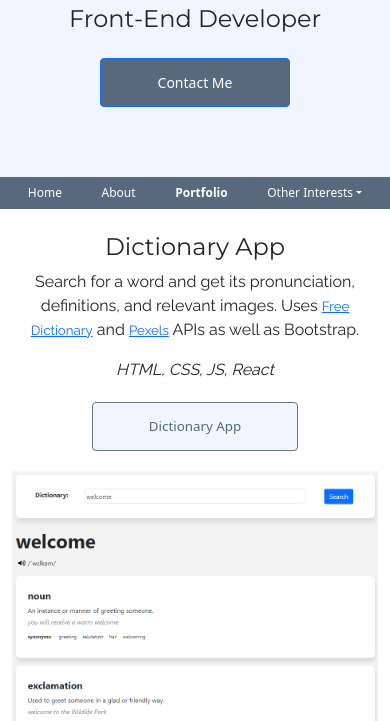
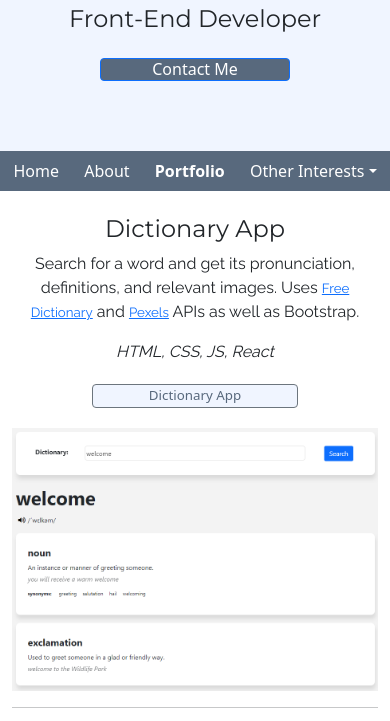
Before and after one commit to bonnie-gaggle/portfolio-bh, a plain HTML site: page portfolio.html in a window 390 px wide. Shown: the part 96-817 px from the top of the page. Drawn offline with nearby package versions, Linux system fonts and the light colour scheme.

Commit message:
adjust font sizes
Mobile font sizes were much too small, and line-height values should be bare numbers (no units)

```diff
--- a/styles/portfolio.css
+++ b/styles/portfolio.css
@@ -32,8 +32,8 @@ p {
   background: var(--secondary-color);
   border-radius: 4px;
   color: white;
-  font-size: 18px;
-  line-height: 27px;
+  font-size: 16px;
+  line-height: 1.5;
   padding: 12px 20px;
 }
 
@@ -47,8 +47,8 @@ p {
   background: var(--primary-color);
   border-radius: 4px;
   color: var(--secondary-color);
-  font-size: 18px;
-  line-height: 27px;
+  font-size: 16px;
+  line-height: 1.5;
   padding: 12px 20px;
 }
 
@@ -156,15 +156,10 @@ p {
     padding: 50px 20px;
   }
 
-  .nav,
-  .dropdown-item {
-    font-size: 9pt;
-  }
-
   .btn-primary,
   .btn-secondary {
-    font-size: 14px;
-    line-height: 27px;
+    font-size: 16px;
+    line-height: 1.5px;
     padding: 10px 15px;
     display: block;
     text-align: center;
```
